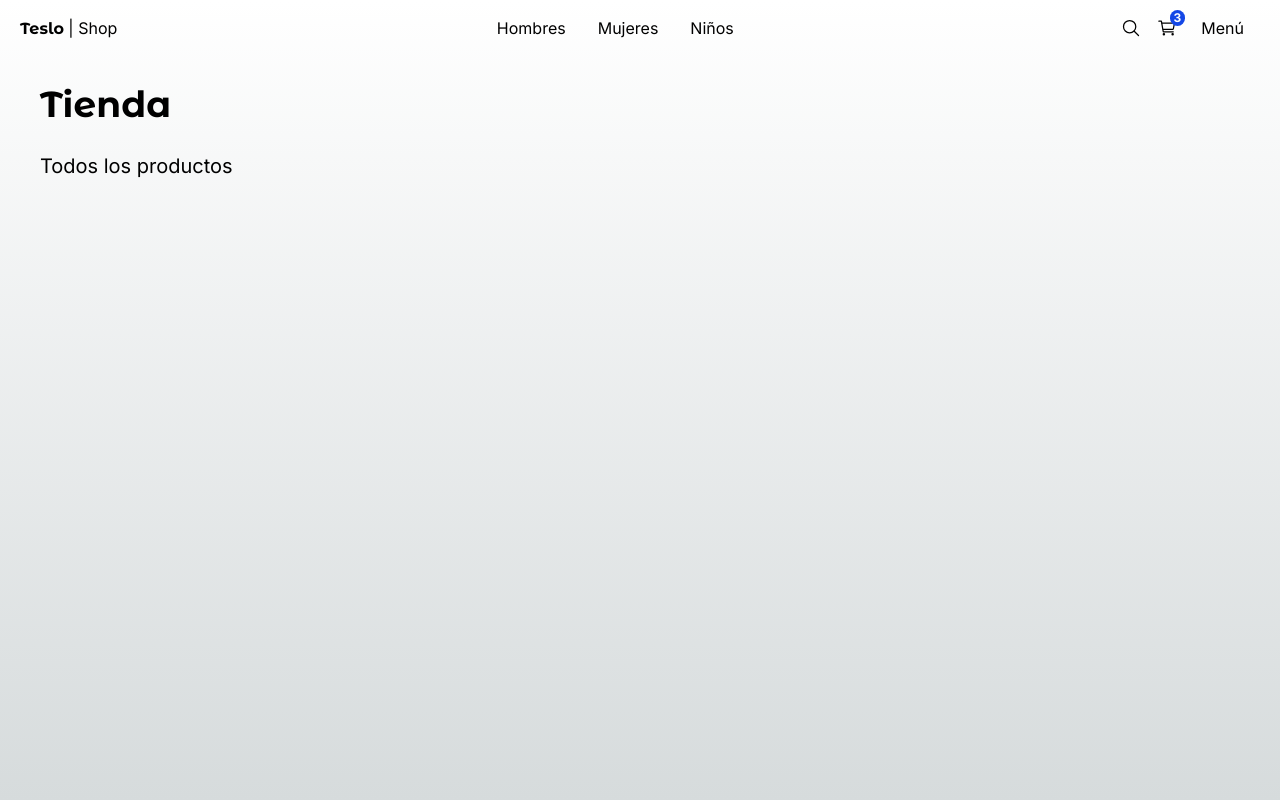
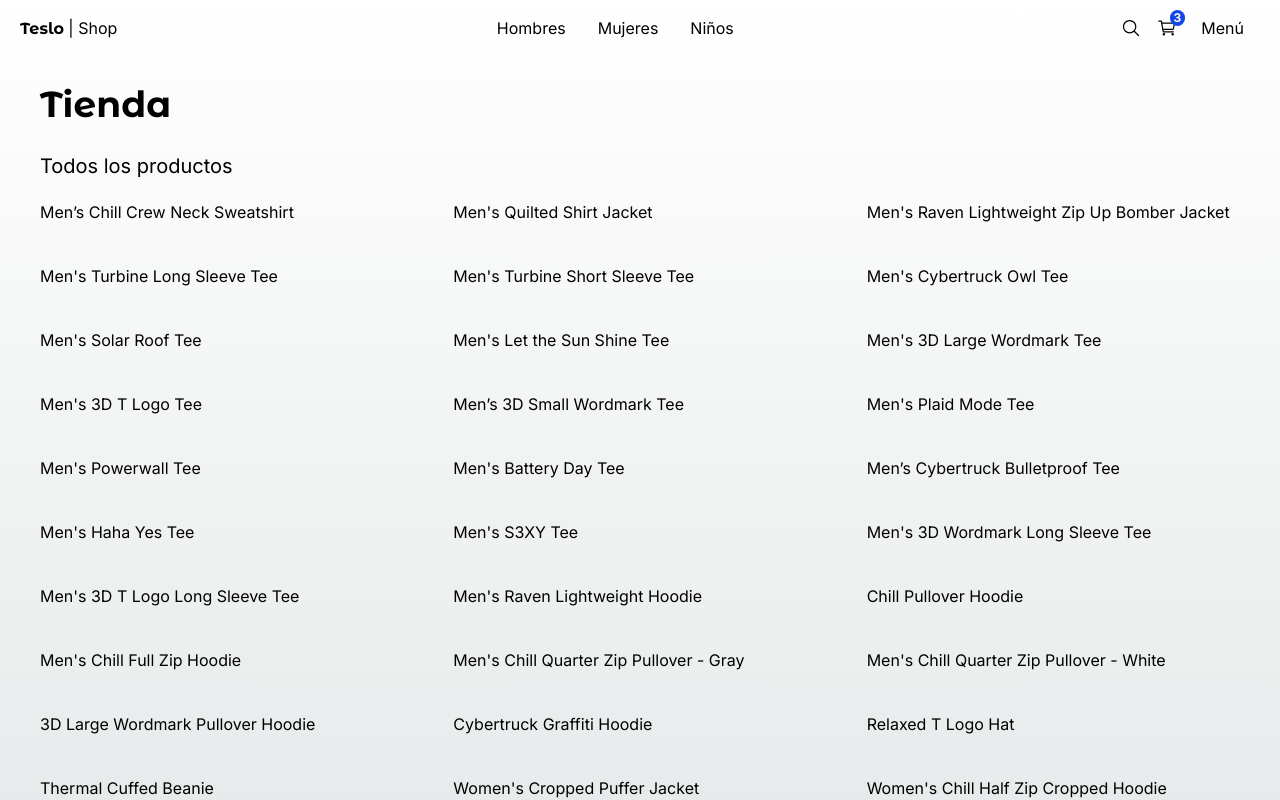
Before and after one commit to gian-pc/e-commerce, a Next.js app: page / in a window 1280 px wide. Shown: the top 800 px of the page. Built offline with nearby package versions, Linux system fonts and the light colour scheme.

Commit message:
196 Grid de productos

```diff
--- a/src/app/(shop)/page.tsx
+++ b/src/app/(shop)/page.tsx
@@ -1,4 +1,8 @@
-import { Title } from "@/components";
+import { ProductGrid, Title } from "@/components";
+import { initialData } from "@/seed/seed";
+
+
+const products = initialData.products;
 
 export default function Home() {
   return (
@@ -8,6 +12,10 @@
         subtitle="Todos los productos"
         className="mb-2"
       />
+      <ProductGrid
+        products={products}
+      />
+
     </>
   );
 }
--- a/src/components/index.ts
+++ b/src/components/index.ts
@@ -1,3 +1,6 @@
+
+export * from './products/product-grid/ProductGrid';
+
 
 export * from './ui/not-found/PageNotFound';
 export * from './ui/title/Title';
--- /dev/null
+++ b/src/components/products/product-grid/ProductGrid.tsx
@@ -0,0 +1,17 @@
+import { Product } from "@/interfaces"
+
+interface Props {
+  products: Product[];
+}
+
+export const ProductGrid = ({ products }: Props) => {
+  return (
+    <div className="grid grid-cols-2 sm:grid-cols-3 gap-10 mb-10">
+      {
+        products.map(product => (
+          <span key={product.slug}>{product.title}</span>
+        ))
+      }
+    </div>
+  )
+}
--- /dev/null
+++ b/src/interfaces/index.ts
@@ -0,0 +1,2 @@
+
+export * from './product.interface';
--- /dev/null
+++ b/src/interfaces/product.interface.ts
@@ -0,0 +1,16 @@
+export interface Product {
+  // id: string;
+  description: string;
+  images: string[];
+  inStock: number;
+  price: number;
+  sizes: ValidSizes[];
+  slug: string;
+  tags: string[];
+  title: string;
+  type: ValidTypes;
+  gender: 'men' | 'women' | 'kid' | 'unisex'
+}
+
+export type ValidSizes = 'XS' | 'S' | 'M' | 'L' | 'XL' | 'XXL' | 'XXXL';
+export type ValidTypes = 'shirts' | 'pants' | 'hoodies' | 'hats';
```
